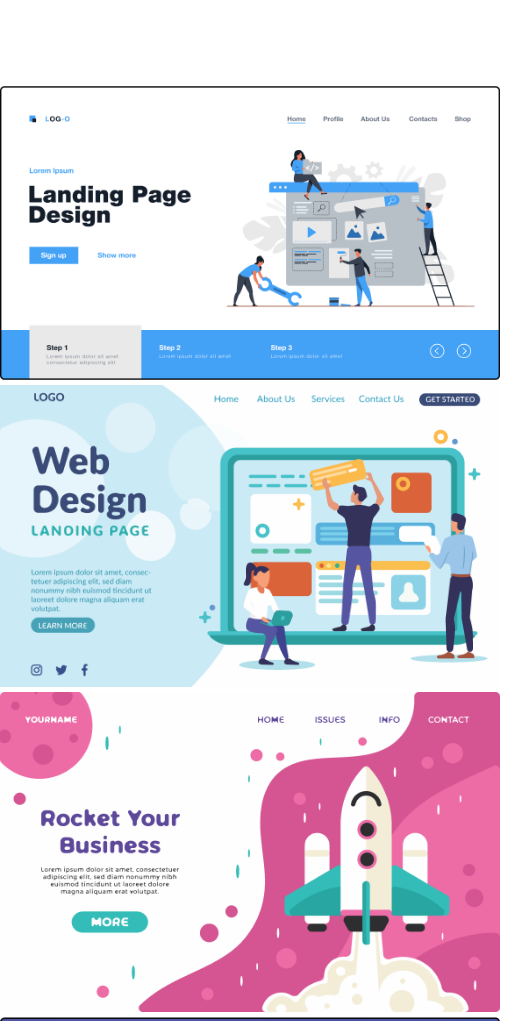
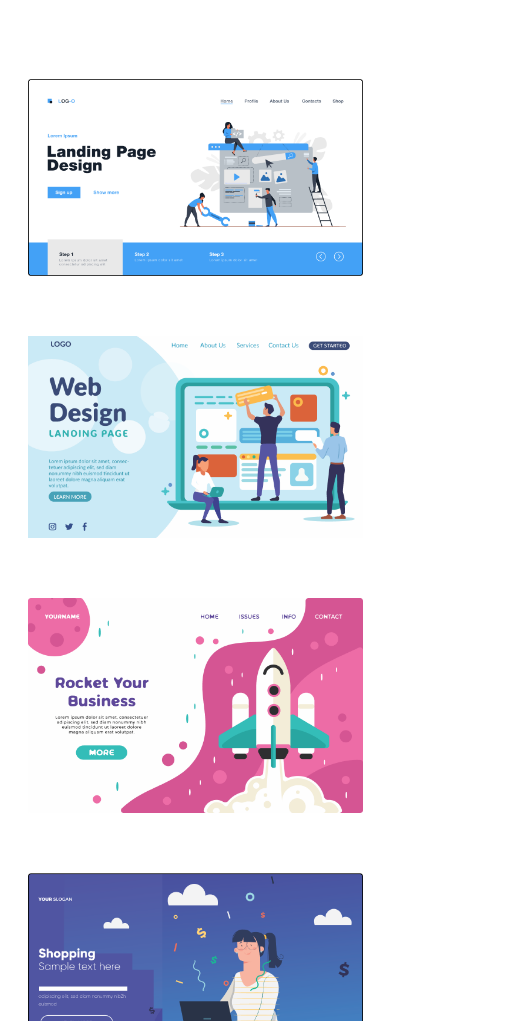
Before and after one commit to SvetlinGG/SIRMA-Academy, a plain HTML site: page Media-Queries/index.html in a window 390 px wide. Shown: the part 348-1369 px from the top of the page, 509 px wide, since content can reach past the window. Drawn offline with nearby package versions, Linux system fonts and the light colour scheme.

Commit message:
media queries portfolio

```diff
--- a/Media-Queries/style.css
+++ b/Media-Queries/style.css
@@ -87,6 +87,7 @@ h1 {
     display: grid;
     grid-template-columns: 1fr 1fr;
     margin-bottom: 100px;
+    justify-items: center;
 }
 .social-media {
     color: white;
@@ -112,14 +113,25 @@ article img {
     }
     .portfolio-section {
         grid-template-columns: 1fr;
+        row-gap: 55px;
     }
     /* Switch navigation to burger menu */
+    .header-section-container nav {
+        display: none;
+    }
 
     .footer-section-container {
         flex-direction: column;
+
     }
 }
 @media (max-width: 568px){
+    .site-content {
+        width: 350px;
+    }
     /* Lower article container size */
+    article {
+        width: 335px;
+    }
 
 }
```
